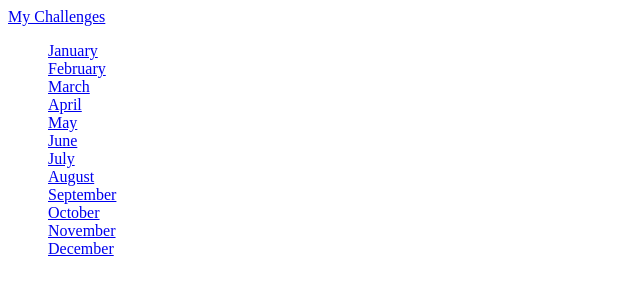
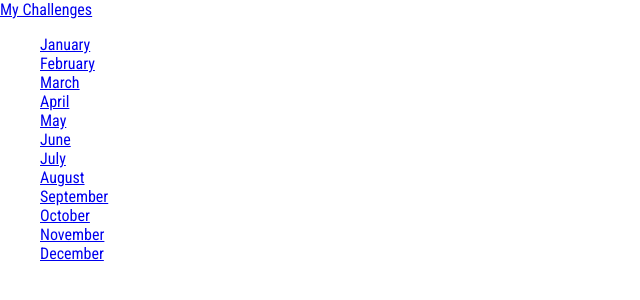
Before and after one commit to Aminul667/basic_django, a Django app: page /challenges/ in a window 1280 px wide. Shown: the top 300 px of the page, without its empty margins (0-640 px from the left). Run offline with Django 3.2, Linux system fonts and the light colour scheme.

Commit message:
Adding Global Static Files

```diff
--- a/monthly_challenges/monthly_challenges/settings.py
+++ b/monthly_challenges/monthly_challenges/settings.py
@@ -127,6 +127,10 @@ USE_TZ = True
 
 STATIC_URL = '/static/'
 
+STATICFILES_DIRS = [
+    BASE_DIR / "static"
+]
+
 # Default primary key field type
 # https://docs.djangoproject.com/en/3.2/ref/settings/#default-auto-field
 
--- /dev/null
+++ b/monthly_challenges/static/styles.css
@@ -0,0 +1,9 @@
+@import url('https://fonts.googleapis.com/css2?family=Roboto+Condensed:wght@400;700&display=swap');
+
+html {
+    font-family: 'Roboto Condensed', sans-serif;
+}
+
+body {
+    margin: 0;
+}
--- a/monthly_challenges/templates/base.html
+++ b/monthly_challenges/templates/base.html
@@ -1,9 +1,12 @@
+{% load static %}
+
 <!DOCTYPE html>
 <html lang="en">
   <head>
     <meta charset="UTF-8" />
     <meta name="viewport" content="width=device-width, initial-scale=1.0" />
     <title>{% block page_title %}My Challenges{% endblock %}</title>
+    <link rel="stylesheet" href="{% static "styles.css" %}">
     {% block css_files %}{% endblock %}
   </head>
 
```
